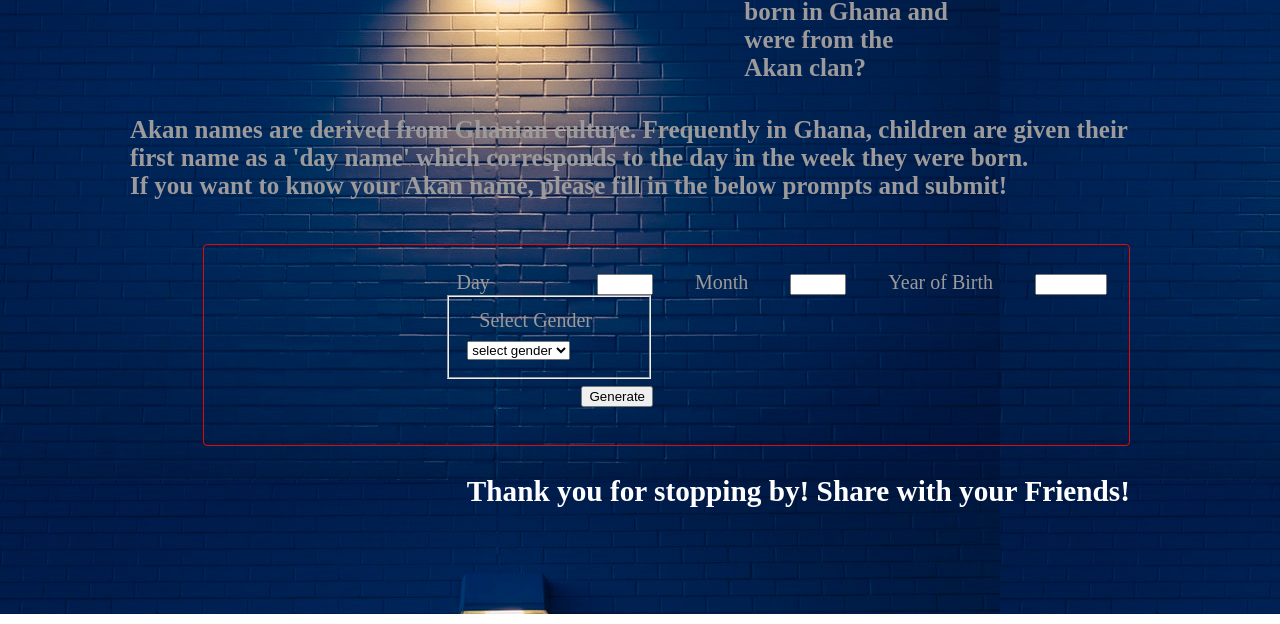
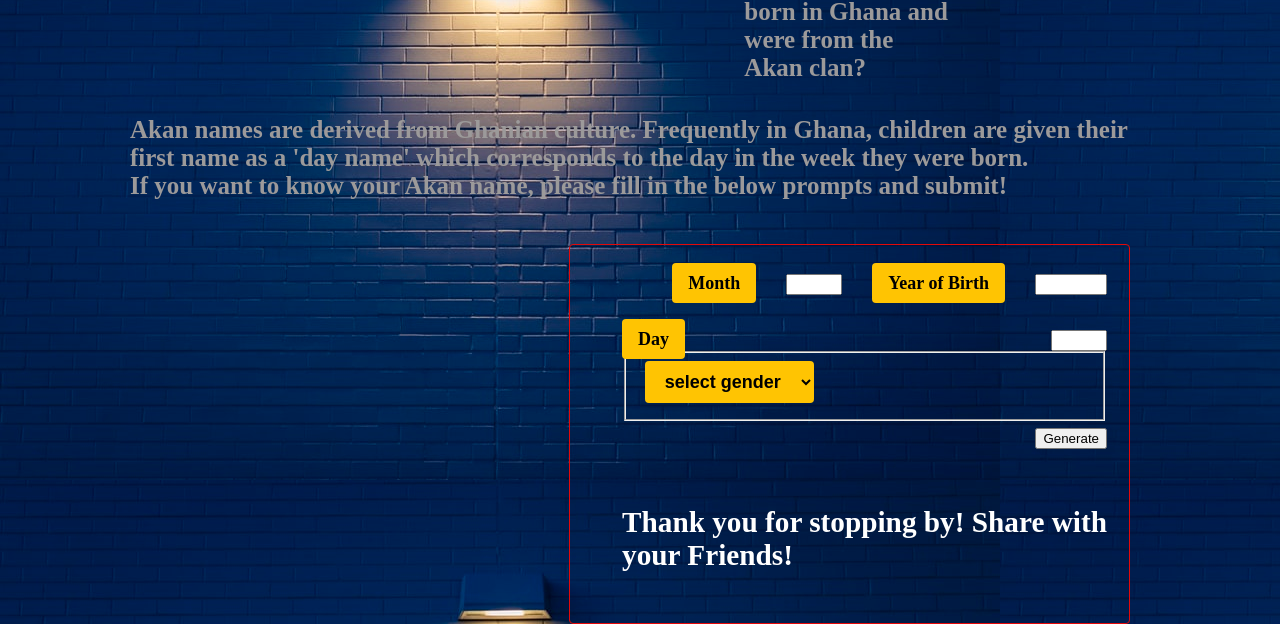
Before and after one commit to KakushaVenecia/ip-two, a plain HTML site: page index.html in a window 1280 px wide. Shown: the part 186-810 px from the top of the page. Drawn offline with Linux system fonts and the light colour scheme.

Commit message:
form style changed

```diff
--- a/index.html
+++ b/index.html
@@ -38,6 +38,8 @@
     <div class="col-md-5">
       <input type="number" class="form-control" id="year" min="1900" max="2100" required>
     </div>
+    <br>
+    <br>
   </div>
   <div class="form-group row">
     <label for="month" class="col-md-2 col-form-label">Month</label>
@@ -51,7 +53,6 @@
       <input type="number" class="form-control" id="day" min="1" max="31" required>
     </div>
   <fieldset class="form-group row">
-    <label>Select Gender</label> <br />
     <select id="gender">
       <option value="select-gender">select gender</option>
       <option value="male">Male</option>
@@ -69,15 +70,9 @@
     </div>
   </div>
 </form>
-      <p id="results"> </p>
-    </div>
-
-        </form>
-        <h1 id = display-name><strong>Your Akan name will be displayed below:</strong></h>
-        <p id="result"></p>
 <br>
 <br>
-<div class="box">
+<section>
 <h3>
 
 Thank you for stopping by! Share with your Friends!
--- a/style.css
+++ b/style.css
@@ -37,15 +37,25 @@ h2{
 form{
   color: blanchedalmond;
   float:right;
-  border-style: dotted;
-  box-sizing: border-box;
-  width: 90%; height: 80%;
+  border-style: dotted;;
+  width: 50%; height: 80%;
   padding: 22px;
   border: 1px solid rgb(228, 9, 9);
   border-radius: 4px;
-  box-sizing: border-box;
   resize: vertical;
+  row-gap: 10px;
 }
+select {
+  background-color: #ffc402;
+  font-size:18px;
+  font-weight: bold;
+  color: rgb(0, 0, 0);
+  padding: 10px 16px;
+  border: none;
+  border-radius: 4px;
+  cursor: grab;
+}
+
 
 legend{
 text-align: center;
@@ -71,9 +81,14 @@ padding: 2px;
 }
 
 label{
-font-size: 20px;
-font-weight:lighter;
-padding: 12px;
+  background-color: #ffc402;
+  font-size:18px;
+  font-weight: bold;
+  color: rgb(0, 0, 0);
+  padding: 10px 16px;
+  border: none;
+  border-radius: 4px;
+  cursor: grab;
 
 
 }
```
